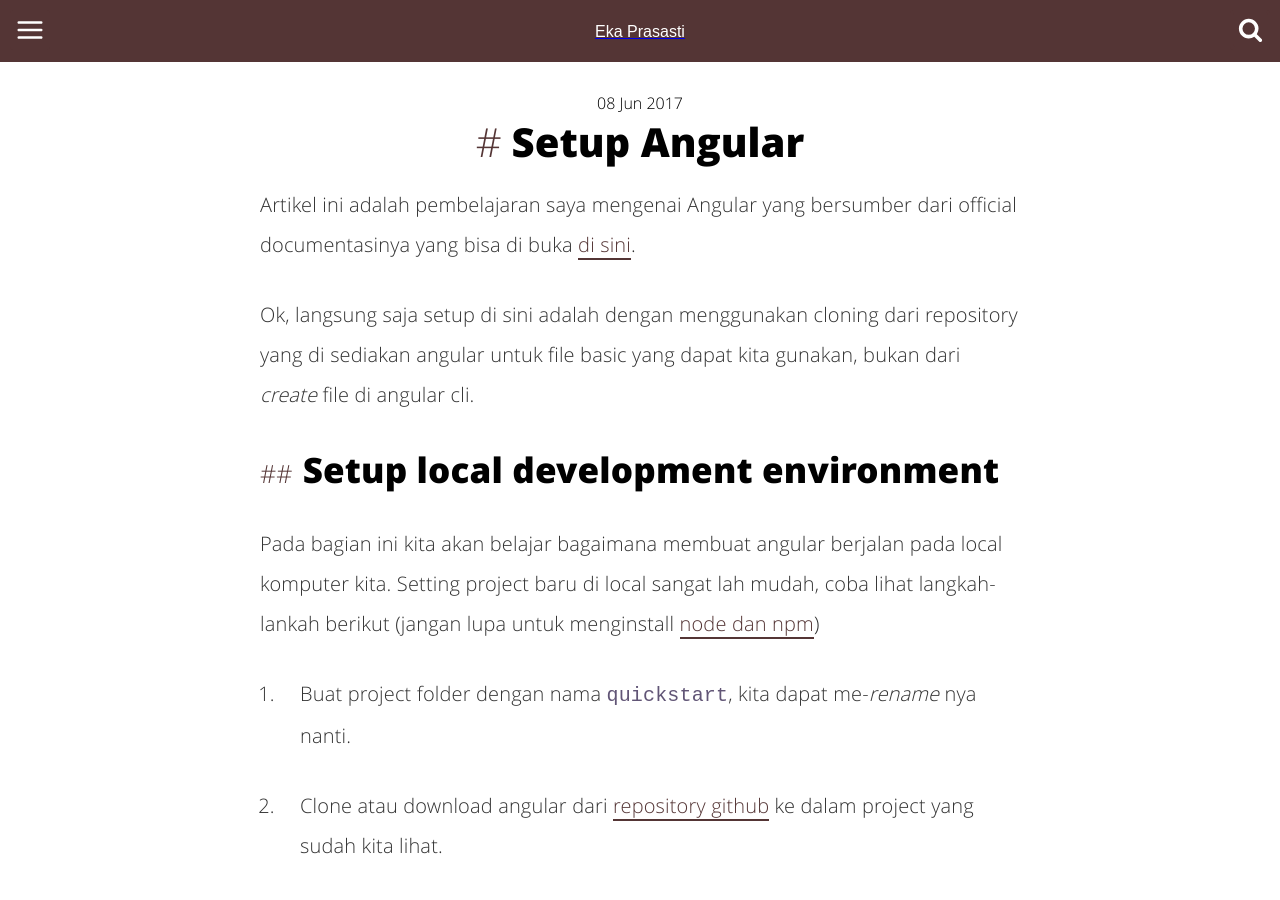
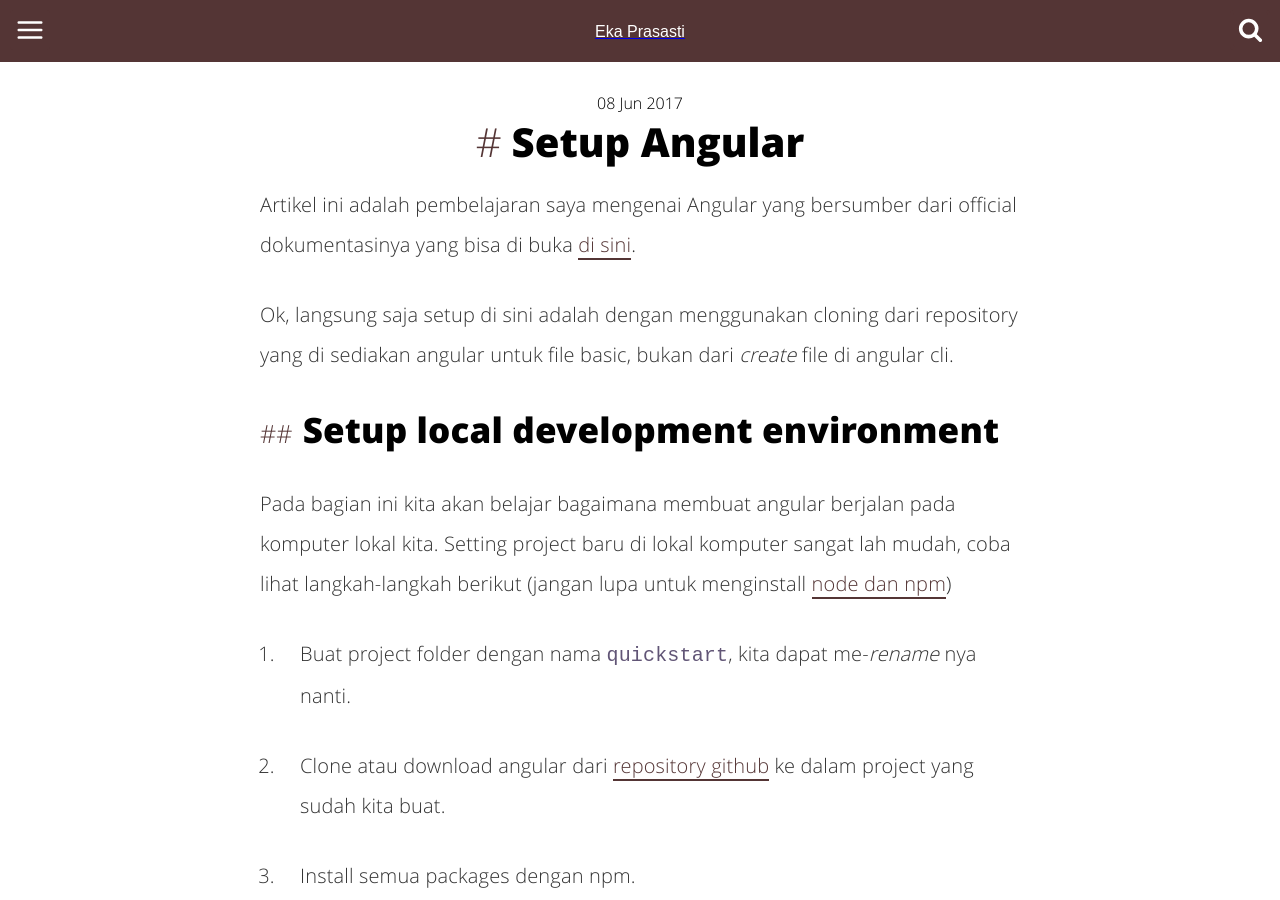
Before and after one commit to ekaprasasti/ekaprasasti.github.io, a Jekyll site: the page built from _posts/2017-06-08-setup-angular-documentation.md, in a window 1280 px wide and 900 px high. Built offline with Jekyll 4.4.1, drawn with Linux system fonts in a browser that asks for light colours; comment, search, counter and statistics services are not loaded; some of the changed text lies outside the part shown.

Commit message:
revisi setup angular documentation

```diff
--- a/_posts/2017-06-08-setup-angular-documentation.md
+++ b/_posts/2017-06-08-setup-angular-documentation.md
@@ -12,17 +12,17 @@ categories:
 serie: javascript
 ---
 
-Artikel ini adalah pembelajaran saya mengenai Angular yang bersumber dari official documentasinya yang bisa di buka [di sini](https://angular.io/docs/ts/latest/guide/setup.html).
+Artikel ini adalah pembelajaran saya mengenai Angular yang bersumber dari official dokumentasinya yang bisa di buka [di sini](https://angular.io/docs/ts/latest/guide/setup.html).
 
-Ok, langsung saja setup di sini adalah dengan menggunakan cloning dari repository yang di sediakan angular untuk file basic yang dapat kita gunakan, bukan dari *create* file di angular cli.
+Ok, langsung saja setup di sini adalah dengan menggunakan cloning dari repository yang di sediakan angular untuk file basic, bukan dari *create* file di angular cli.
 
 ## Setup local development environment
 
-Pada bagian ini kita akan belajar bagaimana membuat angular berjalan pada local komputer kita. Setting project baru di local sangat lah mudah, coba lihat langkah-lankah berikut (jangan lupa untuk menginstall [node dan npm](https://angular.io/docs/ts/latest/guide/setup.html#install-prerequisites))
+Pada bagian ini kita akan belajar bagaimana membuat angular berjalan pada komputer lokal kita. Setting project baru di lokal komputer sangat lah mudah, coba lihat langkah-langkah berikut (jangan lupa untuk menginstall [node dan npm](https://angular.io/docs/ts/latest/guide/setup.html#install-prerequisites))
 
 1. Buat project folder dengan nama `quickstart`, kita dapat me-*rename* nya nanti.
 
-2. Clone atau download angular dari [repository github](https://github.com/angular/quickstart.git) ke dalam project yang sudah kita lihat.
+2. Clone atau download angular dari [repository github](https://github.com/angular/quickstart.git) ke dalam project yang sudah kita buat.
 
 3. Install semua packages dengan npm.
 
@@ -61,7 +61,7 @@ rd e2e /s /q
 
 ## Apa yang kita Clone?
 
-Folder berisi file yang membentuk fondasi yang solid untuk local development. Karena itu, sangat banyak file di dalam folder di *working directory* kita, yang sebagian besar kita [bisa pelajari nanti](https://angular.io/docs/ts/latest/guide/setup-systemjs-anatomy.html).
+Folder berisi file yang membentuk fondasi yang solid untuk local development. Karena itu, sangat banyak file di dalam folder di *working directory* kita, yang sebagian besar bisa kita [pelajari nanti](https://angular.io/docs/ts/latest/guide/setup-systemjs-anatomy.html).
 
 Fokus pada tiga file TypeScipt (`.ts`) di dalam folder `/src`
 
```
Also changed, not shown: other parts of _posts/2017-06-08-setup-angular-documentation.md (+2 -2 lines).
